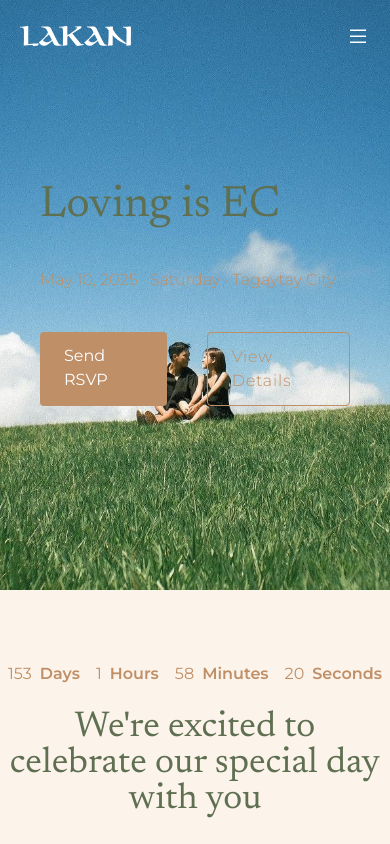
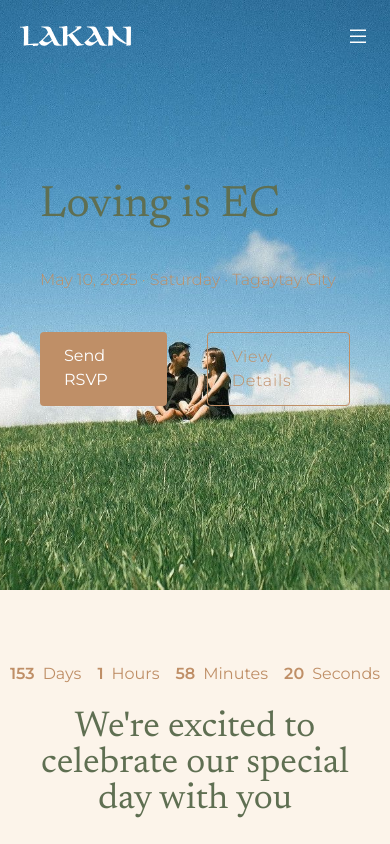
Before and after one commit to gdcrisanto/emilcelina, a Next.js app: page / in a window 390 px wide. Shown: the top 844 px of the page. Built offline with nearby package versions, Linux system fonts and the light colour scheme; a web font is replaced by a local one.

Commit message:
Fix: [mobile]

```diff
--- a/lib/constants/theWedding.ts
+++ b/lib/constants/theWedding.ts
@@ -14,10 +14,10 @@ const WEDDING_ANCHORS = [
 		title: 'Attire',
 		id: 'attire',
 	},
-	{
-		title: 'Entourage',
-		id: 'entourage',
-	},
+	// {
+	// 	title: 'Entourage',
+	// 	id: 'entourage',
+	// },
 ];
 
 const SCHEDULE_OF_EVENTS = {
--- a/pages/faqs.tsx
+++ b/pages/faqs.tsx
@@ -20,17 +20,16 @@ export default function FAQs() {
 				size="sm"
 				bgGradient="none"
 				priority
-				className="justify-start bg-center bg-cover bg-no-repeat">
-				<div className="flex w-full max-w-[1920px] mx-auto">
-					<div className="flex-col flex self-center w-full text-white mx-auto lg:m-20 fade-up">
+				className="justify-start bg-center bg-cover bg-no-repeat"></PageHero>
+
+			<ColoredBgWrapper bgColor="nata">
+				<div className="flex w-full max-w-[1920px] mx-auto my-8">
+					<div className="flex-col flex self-center w-full text-white mx-auto lg:m-4 fade-up">
 						<h1 className="text-[#5F6F52] font-newsreader text-5xl lg:text-6xl leading-[100%] text-center">
 							{FAQS_HERO.title}
 						</h1>
 					</div>
 				</div>
-			</PageHero>
-
-			<ColoredBgWrapper bgColor="nata">
 				<div className="flex flex-col w-full max-w-[1920px] mx-auto px-4 lg:px-32 py-20">
 					{FAQS_INFO.map((faq, i) => {
 						const className =
--- a/pages/index.tsx
+++ b/pages/index.tsx
@@ -158,20 +158,24 @@ const CountDownTimer = () => {
 	return (
 		<div className="flex flex-row gap-x-4 mt-4 mb-6 lg:my-10 capitalize text-[#BF8F67]">
 			<h2 className="flex flex-row lg:text-[18px] font-normal gap-x-2">
-				{countDownTimer.countdownDays}
-				<p className="font-semibold ">days</p>
+				<p className="font-semibold ">{countDownTimer.countdownDays}</p>
+				days
 			</h2>
 			<h2 className="flex flex-row lg:text-[18px] font-normal gap-x-2">
-				{countDownTimer.countdownHours}
-				<p className="font-semibold">hours</p>{' '}
+				<p className="font-semibold">{countDownTimer.countdownHours}</p>
+				hours{' '}
 			</h2>
 			<h2 className="flex flex-row lg:text-[18px] font-normal gap-x-2">
-				{countDownTimer.countdownMinutes}
-				<p className="font-semibold">minutes</p>{' '}
+				<p className="font-semibold">
+					{countDownTimer.countdownMinutes}
+				</p>
+				minutes{' '}
 			</h2>
 			<h2 className="flex flex-row lg:text-[18px] font-normal gap-x-2">
-				{countDownTimer.countdownSeconds}
-				<p className="font-semibold">seconds</p>{' '}
+				<p className="font-semibold">
+					{countDownTimer.countdownSeconds}
+				</p>
+				seconds{' '}
 			</h2>
 		</div>
 	);
--- a/pages/the-wedding.tsx
+++ b/pages/the-wedding.tsx
@@ -44,7 +44,7 @@ export default function TheWedding() {
 			</PageHero>
 
 			<ColoredBgWrapper bgColor="nata">
-				<div className="flex flex-row my-6 w-full text-[#5F6F52] fade-up">
+				<div className="flex flex-row my-6 w-full text-[#5F6F52] fade-up px-4 justify-around">
 					{WEDDING_ANCHORS.map((anchor) => {
 						return (
 							<a
@@ -93,10 +93,10 @@ export default function TheWedding() {
 			<ColoredBgWrapper bgColor="white">
 				<div
 					id="attire"
-					className="flex flex-col lg:flex-row w-full max-w-[1920px] mx-auto gap-x-20 px-10 lg:px-32 py-10 lg:py-20 fade-up">
+					className="flex flex-col-reverse lg:flex-row w-full max-w-[1920px] mx-auto gap-x-20 px-10 lg:px-32 py-10 lg:py-20 fade-up">
 					<div className="flex flex-col w-full lg:w-1/2 mb-20 lg:mb-0 justify-center ">
-						<div className="flex flex-row w-full">
-							<div className="flex flex-col w-full lg:w-1/2 mb-20 lg:mb-0 justify-center ">
+						<div className="flex flex-col-reverse lg:flex-row w-full">
+							<div className="flex flex-col w-full lg:w-1/2 mb-10 lg:mb-0 justify-center ">
 								<h1 className="font-newsreader text-4xl lg:text-4xl leading-[100%] text-center mb-6 text-[#5F6F52]">
 									{ATTIRE_FOR_GUESTS.ladies.title}
 								</h1>
@@ -104,7 +104,7 @@ export default function TheWedding() {
 									{ATTIRE_FOR_GUESTS.ladies.description}
 								</span>
 							</div>
-							<div className="flex flex-col w-full lg:w-1/2 mb-20 lg:mb-0 justify-center ">
+							<div className="flex flex-col w-full lg:w-1/2 mb-10 lg:mb-0 justify-center ">
 								<h1 className="font-newsreader text-4xl lg:text-4xl leading-[100%] text-center mb-6 text-[#5F6F52]">
 									{ATTIRE_FOR_GUESTS.gentlemen.title}
 								</h1>
@@ -136,7 +136,7 @@ export default function TheWedding() {
 				</div>
 			</ColoredBgWrapper>
 
-			<ColoredBgWrapper bgColor="nata">
+			{/* <ColoredBgWrapper bgColor="nata">
 				<div
 					id="entourage"
 					className="flex flex-col lg:flex-row w-full max-w-[1920px] mx-auto gap-x-20 px-4 lg:px-32 py-10 lg:py-10 fade-up">
@@ -200,7 +200,7 @@ export default function TheWedding() {
 						})}
 					</div>
 				</div>
-			</ColoredBgWrapper>
+			</ColoredBgWrapper> */}
 		</Layout>
 	);
 }
--- a/pages/venue.tsx
+++ b/pages/venue.tsx
@@ -110,10 +110,10 @@ export default function Venue() {
 						{WHERE_TO_STAY.body}
 					</h5>
 
-					<div className="flex flex-row w-full max-w-1/4 justify-around text-[#BF8F67] fade-up">
+					<div className="flex flex-col lg:flex-row w-full max-w-full lg:max-w-1/4 justify-around text-[#BF8F67] fade-up gap-y-6">
 						{WHERE_TO_STAY.hotels.map((hotel) => {
 							return (
-								<div className="flex flex-col w-1/4">
+								<div className="flex flex-col  w-full lg:w-1/4">
 									<h4 className="font-newsreader text-2xl lg:text-2xl leading-[100%] text-center mb-4">
 										{hotel.name}
 									</h4>
```
